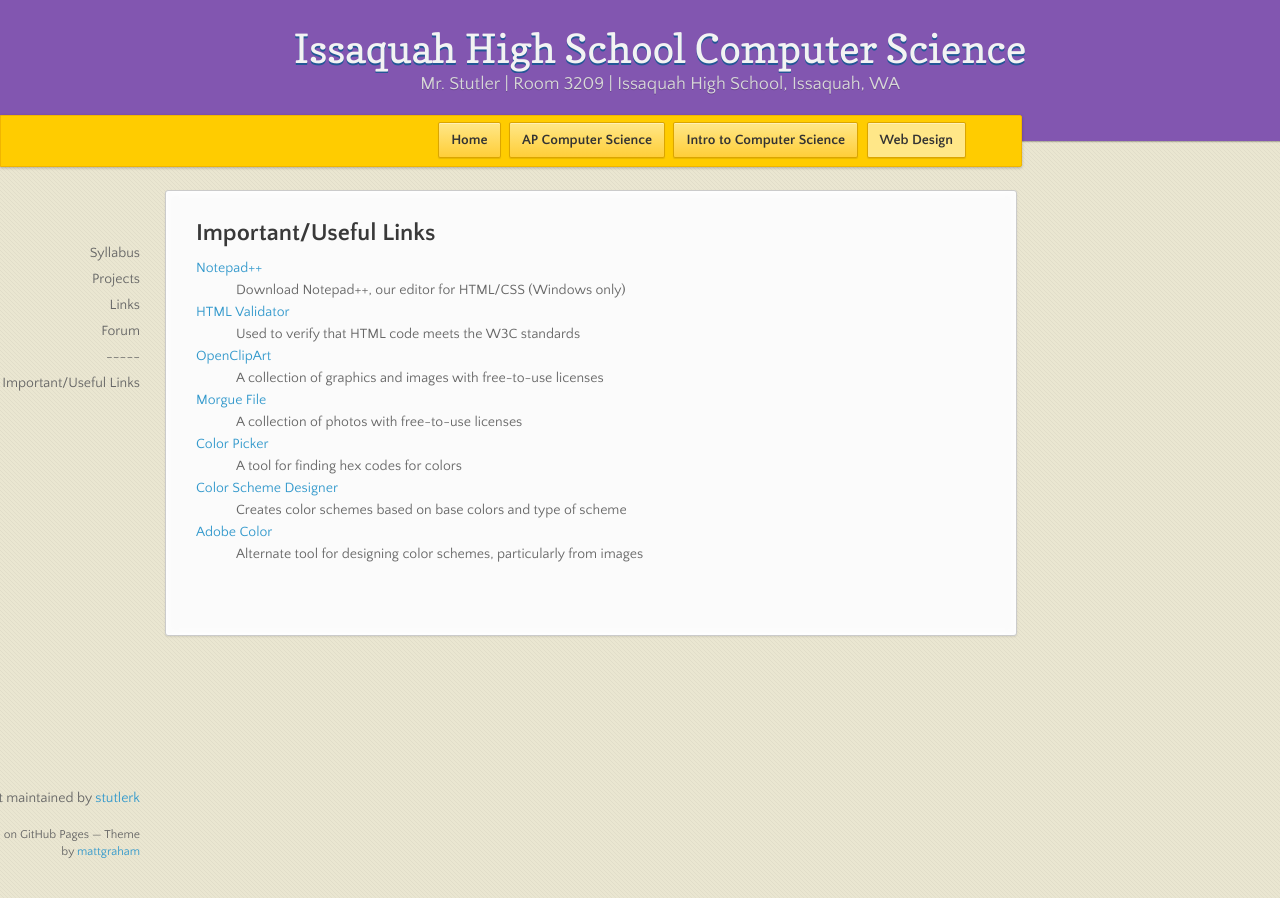
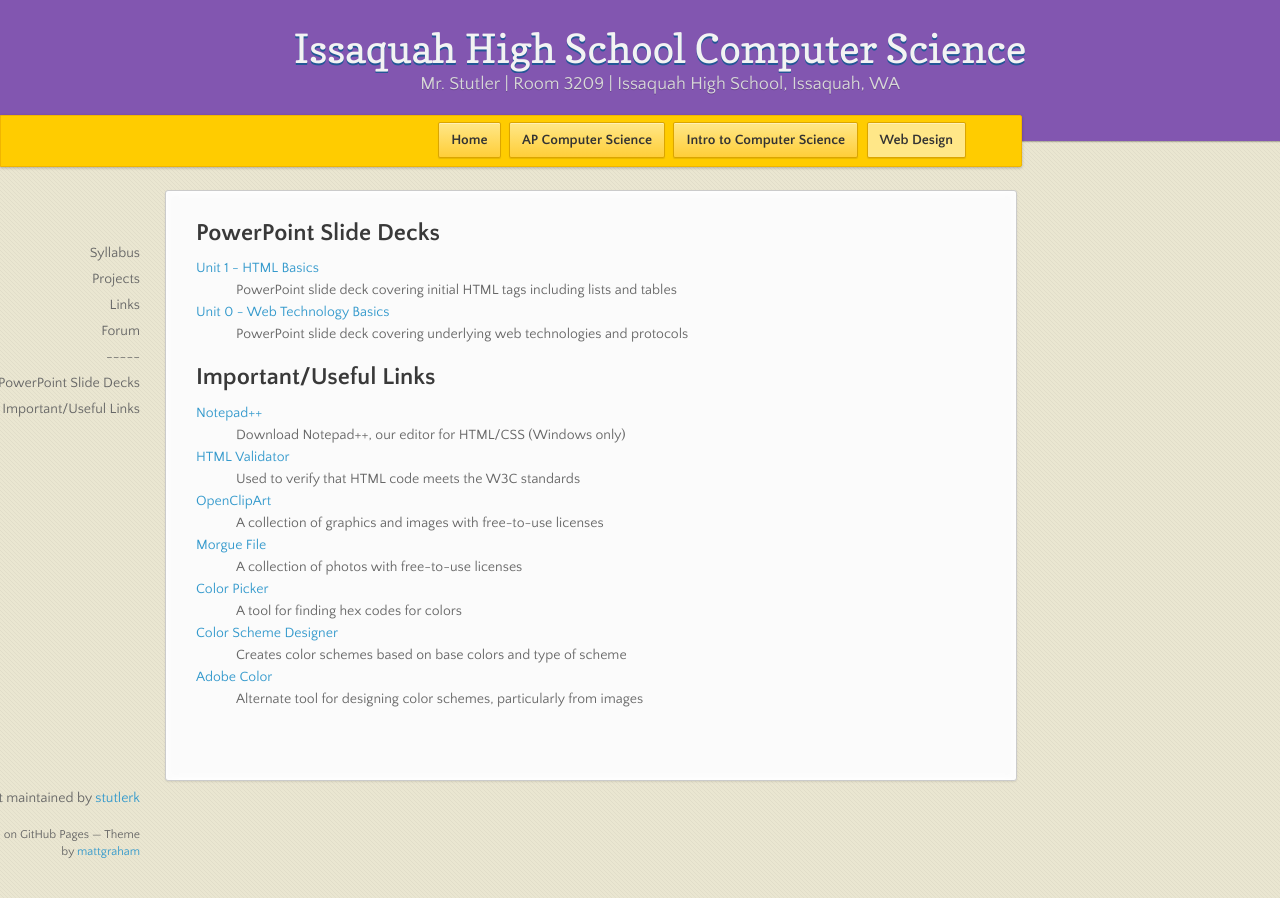
Before and after one commit to stutlerk/ihs-website, a Jekyll site: the page built from _web/links.html, in a window 1280 px wide. Built offline with Jekyll 4.4.1, drawn with Linux system fonts in a browser that asks for light colours; nearby versions of some CDN libraries.

Commit message:
Update links.html

```diff
--- a/_web/links.html
+++ b/_web/links.html
@@ -4,6 +4,14 @@ course: web
 layout: course
 ---
 <section>
+<h2>PowerPoint Slide Decks</h2>
+<dl>
+    <dt><a href="https://issaquahwednet-my.sharepoint.com/personal/stutlerk_issaquah_wednet_edu/_layouts/15/guestaccess.aspx?guestaccesstoken=ns50P9yYENvMvlAICDfzDG9%2bOvCQAdpDfgMm03ibS%2fk%3d&docid=04caf8182576743d5bb8ffe4d8e17c441&rev=1">Unit 1 - HTML Basics</a></dt>
+    <dd>PowerPoint slide deck covering initial HTML tags including lists and tables</dd>
+
+    <dt><a href="https://issaquahwednet-my.sharepoint.com/personal/stutlerk_issaquah_wednet_edu/_layouts/15/guestaccess.aspx?guestaccesstoken=YyDmq%2feOFwqlozewNr4%2bRKCurRwIf%2fPqNkKMXiZBxco%3d&docid=03549b8a8093a4f85b065e0a4db8f7a2d&rev=1">Unit 0 - Web Technology Basics</a></dt>
+    <dd>PowerPoint slide deck covering underlying web technologies and protocols</dd>
+</dl>
 <h2>Important/Useful Links</h2>
 <dl>
     <dt><a href="https://notepad-plus-plus.org/">Notepad++</a></dt>
```
